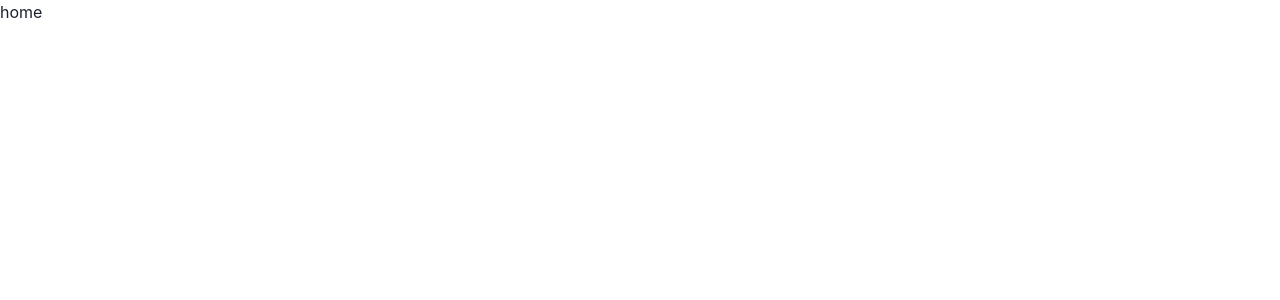
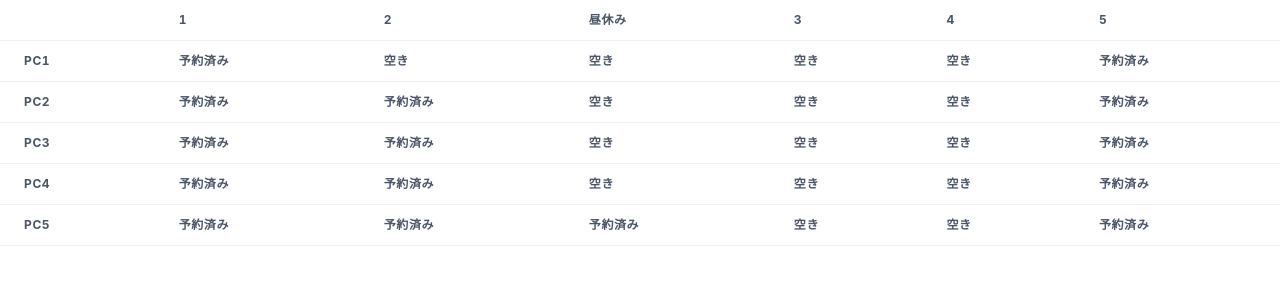
Before and after one commit to Yuta123456/reservation-pc-seat, a Next.js app: page / in a window 1280 px wide. Shown: the top 300 px of the page. Built offline with nearby package versions, Linux system fonts and the light colour scheme.

Commit message:
table layout

```diff
--- a/src/app/page.tsx
+++ b/src/app/page.tsx
@@ -1,12 +1,13 @@
 import Image from "next/image";
 import { Inter } from "@next/font/google";
+import { ReservationTable } from "@/components/reservation_table/ReservationTable";
 
 const inter = Inter({ subsets: ["latin"] });
 
 export default function Home() {
   return (
     <main>
-      <div>home</div>
+      <ReservationTable />
     </main>
   );
 }
--- /dev/null
+++ b/src/components/reservation_table/ReservationTable.tsx
@@ -0,0 +1,48 @@
+import {
+  TableContainer,
+  Table,
+  Thead,
+  Tr,
+  Th,
+  Tbody,
+} from "@/app/common/components";
+import { reservationData } from "@/mockData/ReservationData";
+
+export const ReservationTable = () => {
+  return (
+    <TableContainer>
+      <Table variant="simple">
+        <Thead>
+          <Tr>
+            <Th></Th>
+            <Th>1</Th>
+            <Th>2</Th>
+            <Th>昼休み</Th>
+            <Th>3</Th>
+            <Th>4</Th>
+            <Th>5</Th>
+          </Tr>
+        </Thead>
+        <Tbody>
+          {reservationData.map((resForPeriod, index) => {
+            return (
+              <Tr key={index}>
+                <>
+                  <Th>PC{index + 1}</Th>
+                  {resForPeriod.map((resInfo, index) => {
+                    console.log(resInfo);
+                    return (
+                      <Th key={index}>
+                        {resInfo.isReserve ? "予約済み" : "空き"}
+                      </Th>
+                    );
+                  })}
+                </>
+              </Tr>
+            );
+          })}
+        </Tbody>
+      </Table>
+    </TableContainer>
+  );
+};
--- /dev/null
+++ b/src/mockData/ReservationData.ts
@@ -0,0 +1,62 @@
+type ReservationInfo = {
+  isReserve: boolean;
+  studentIds: string[];
+};
+
+// NOTE: 時間に対して仕様と思ったが、HTMLの表示上の関係でPC席に対して取得
+//       どっちでもよかったのでこのように実装したが、本来であれば表示の事を考慮してデータ構造を変えるべきでない
+type ReservationForPCSeat = ReservationInfo[];
+// 日付に対してfetchするはず
+export const reservationData: ReservationForPCSeat[] = [
+  [
+    { isReserve: true, studentIds: ["5418070"] },
+    { isReserve: false, studentIds: [] },
+    { isReserve: false, studentIds: [] },
+    { isReserve: false, studentIds: [] },
+    { isReserve: false, studentIds: [] },
+    { isReserve: true, studentIds: ["5418070"] },
+  ],
+  [
+    { isReserve: true, studentIds: ["5418070"] },
+    { isReserve: true, studentIds: ["5417830", "5418073"] },
+    { isReserve: false, studentIds: [] },
+    { isReserve: false, studentIds: [] },
+    { isReserve: false, studentIds: [] },
+    { isReserve: true, studentIds: ["5418070"] },
+  ],
+  [
+    { isReserve: true, studentIds: ["5418070"] },
+    { isReserve: true, studentIds: ["5417830", "5418073"] },
+    { isReserve: false, studentIds: [] },
+    { isReserve: false, studentIds: [] },
+    { isReserve: false, studentIds: [] },
+    { isReserve: true, studentIds: ["5418070"] },
+  ],
+  [
+    { isReserve: true, studentIds: ["5418070"] },
+    { isReserve: true, studentIds: ["5417830", "5418073"] },
+    { isReserve: false, studentIds: [] },
+    { isReserve: false, studentIds: [] },
+    { isReserve: false, studentIds: [] },
+    { isReserve: true, studentIds: ["5418070"] },
+  ],
+  [
+    { isReserve: true, studentIds: ["5418070"] },
+    { isReserve: true, studentIds: ["5417830"] },
+    { isReserve: true, studentIds: ["5417830"] },
+    { isReserve: false, studentIds: [] },
+    { isReserve: false, studentIds: [] },
+    { isReserve: true, studentIds: ["5418070"] },
+  ],
+];
+
+// 1限→the first period
+
+// これに従い、２限からは…
+
+// ２限→second
+// ３限→third
+// ４限→fourth
+// ５限→fifth
+
+// reservationData.map((resFP) => {return <div> {resFP.} </div>})
```
